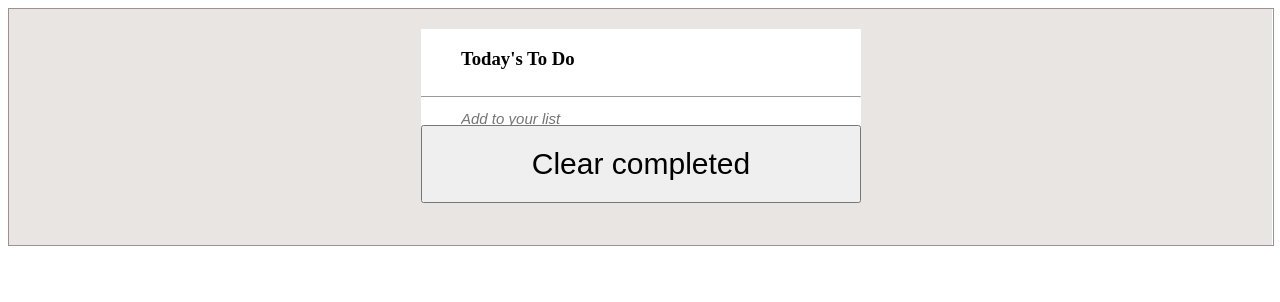
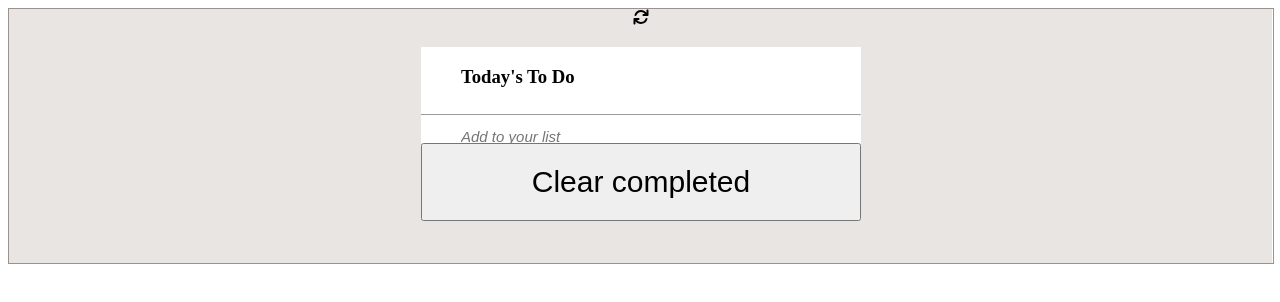
Before and after one commit to cosywasswa/To-Do-List, a website built with webpack: page src/index.html in a window 1280 px wide. Built offline with nearby package versions, Linux system fonts and the light colour scheme.

Commit message:
Corrected elements for the to do list

```diff
--- a/src/index.html
+++ b/src/index.html
@@ -14,6 +14,7 @@
   <body>
     <main class="main">
     <div class="items">
+      <div class="refresh"><i class="fa fa-refresh"></i></div>
       <ul class="list-items1" id="list-items1">
         <li><h3>Today's To Do</h3></li>
         <hr />
```
